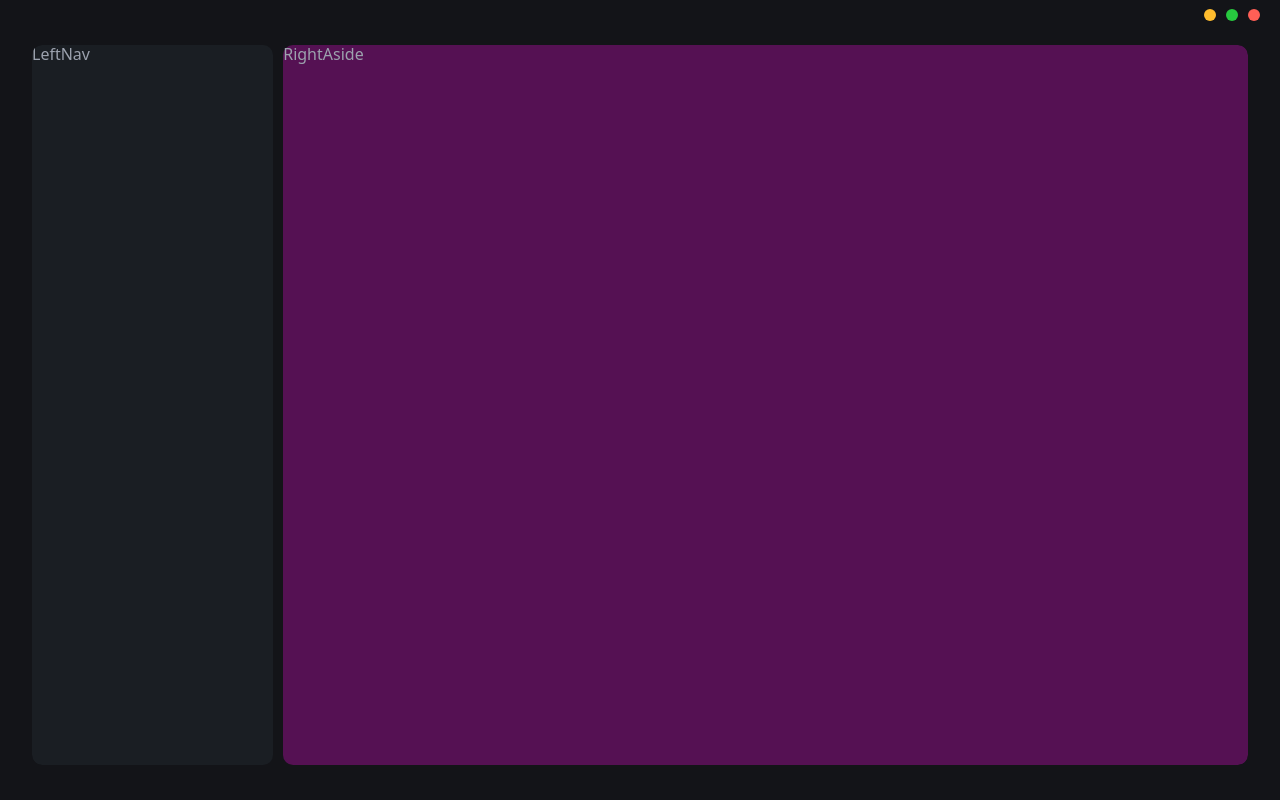
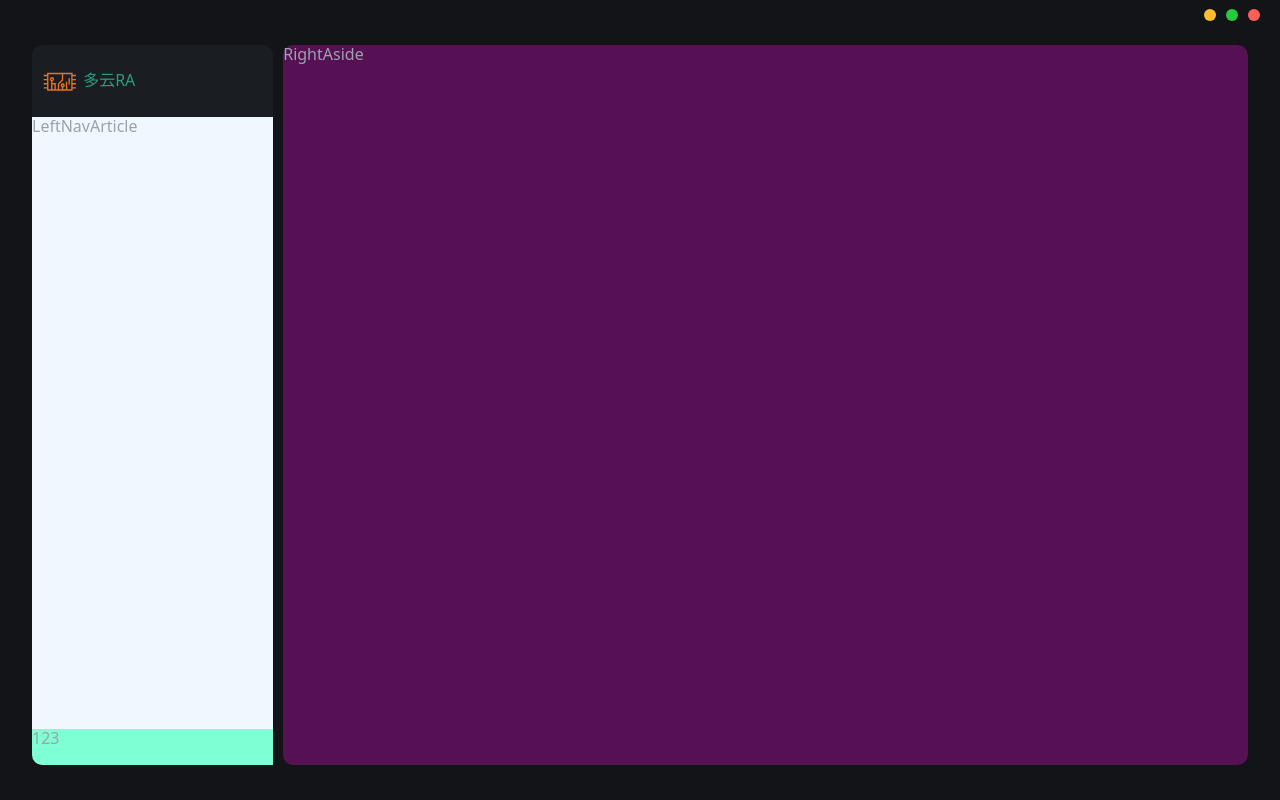
Before and after one commit to 518luck/resume-script, a React (Vite) app: page /config in a window 1280 px wide. Built offline with nearby package versions, Linux system fonts and the light colour scheme.

Commit message:
logo样式

```diff
--- a/src/ui/layout/LeftNav/index.module.scss
+++ b/src/ui/layout/LeftNav/index.module.scss
@@ -5,4 +5,7 @@
   background-color: #1a1e23;
   margin-right: 10px;
   border-radius: 10px;
+  display: flex;
+  flex-direction: column;
+  align-items: center;
 }
--- a/src/ui/layout/LeftNav/index.tsx
+++ b/src/ui/layout/LeftNav/index.tsx
@@ -1,6 +1,15 @@
 import styles from './index.module.scss'
+import Logo from '../../views/Logo'
+import LeftNavArticle from '../../views/LeftNavArticle'
+import Versions from '../../views/Versions'
 
 const LeftNav = () => {
-  return <div className={styles.leftNav}>LeftNav</div>
+  return (
+    <div className={styles.leftNav}>
+      <Logo />
+      <LeftNavArticle />
+      <Versions />
+    </div>
+  )
 }
 export default LeftNav
--- /dev/null
+++ b/src/ui/views/LeftNavArticle/index.module.scss
@@ -0,0 +1,6 @@
+.leftNavArticle {
+  flex: 17;
+  width: 100%;
+  height: 100%;
+  background-color: aliceblue;
+}
--- /dev/null
+++ b/src/ui/views/LeftNavArticle/index.tsx
@@ -0,0 +1,6 @@
+import styles from './index.module.scss'
+
+const LeftNavArticle = () => {
+  return <div className={styles.leftNavArticle}>LeftNavArticle</div>
+}
+export default LeftNavArticle
--- /dev/null
+++ b/src/ui/views/Logo/index.module.scss
@@ -0,0 +1,19 @@
+.logo {
+  flex: 2;
+  width: 100%;
+  height: 100%;
+  display: flex;
+  justify-content: flex-start;
+  align-items: center;
+  .logoImg {
+    width: 15%;
+    height: 15%;
+    transform: scale(3);
+    margin-left: 10px;
+  }
+  span {
+    color: #2b9d7c;
+    margin-left: 5px;
+    margin-bottom: 2px;
+  }
+}
--- /dev/null
+++ b/src/ui/views/Logo/index.tsx
@@ -0,0 +1,12 @@
+import styles from './index.module.scss'
+import logo from '../../assets/logo.svg'
+
+const Logo = () => {
+  return (
+    <div className={styles.logo}>
+      <img src={logo} alt='logo' className={styles.logoImg} />
+      <span>多云RA</span>
+    </div>
+  )
+}
+export default Logo
--- /dev/null
+++ b/src/ui/views/Versions/index.module.scss
@@ -0,0 +1,6 @@
+.versions {
+  flex: 1;
+  width: 100%;
+  height: 100%;
+  background-color: aquamarine;
+}
--- /dev/null
+++ b/src/ui/views/Versions/index.tsx
@@ -0,0 +1,6 @@
+import styles from './index.module.scss'
+
+const Versions = () => {
+  return <div className={styles.versions}>123</div>
+}
+export default Versions
```
Also changed, not shown: src/ui/assets/logo.svg (added).
